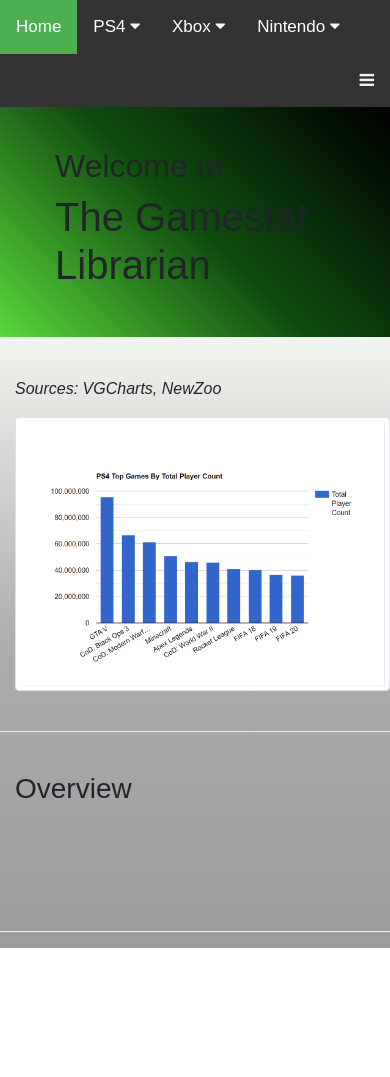
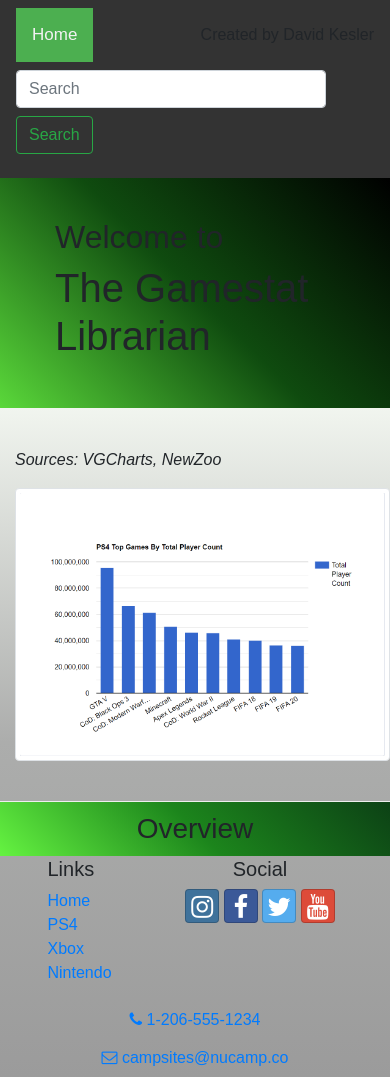
Before and after one commit to Orbexx/Gamestat_Librarian, a website: page index.html in a window 390 px wide. Before the commit the page ends 948 px from the top, so only its background shows below. Drawn offline with nearby package versions, Linux system fonts and the light colour scheme.

Commit message:
Fixed navigation bar with a footer that needs to be stuck to the bottom of the page

```diff
--- a/css/styles.css
+++ b/css/styles.css
@@ -15,9 +15,8 @@
     -webkit-text-fill-color: transparent;
 }
 
-.topnav {
+.navbar {
     background-color: #333;
-    overflow: hidden;
     font-family: Arial, Helvetica, sans-serif;
 }
 
@@ -29,7 +28,6 @@
 
 .dropdown {
     float: left;
-    overflow: hidden;
 }
 
 .dropdown .dropbtn {
@@ -48,13 +46,12 @@
     color: black;
 }
 
-.dropdown-content {
+.dropdown-menu {
     display: none;
-    position: absolute;
     background-color: #333;
     min-width: 160px;
     box-shadow: 0px 8px 16px 0px rgba(0, 0, 0, 0.2);
-    z-index: 1;
+    z-index: 0;
 }
 
 .dropdown-content a {
@@ -70,11 +67,8 @@
     background-color: #ddd;
 }
 
-.dropdown:hover .dropdown-content {
-    display: block;
-}
 
-.topnav a {
+.navbar a {
     float: center;
     display: block;
     color: #f2f2f2;
@@ -84,36 +78,36 @@
     font-size: 17px;
 }
 
-.topnav a:hover {
+.navbar a:hover {
     background-color: #696969;
     color: black;
 }
 
-.topnav a.active {
+.navbar-brand {
     background-color: #4CAF50;
     color: white;
 }
 
-.topnav .icon {
+.navbar .icon {
     display: none;
 }
 
 @media screen and (max-width: 600px) {
-    .topnav a:not(:first-child) {display: none;}
-    .topnav a.icon {
+    .navbar a:not(:first-child) {display: none;}
+    .navbar a.icon {
         float: right;
         display: block;
     }
 }
 
 @media screen and (max-width: 600px) {
-    .topnav.responsive {position: relative;}
-    .topnav.responsive .icon {
+    .navbar.responsive {position: relative;}
+    .navbar.responsive .icon {
         position: absolute;
         right: 0;
         top: 0;
     }
-    .topnav.responsive a {
+    .navbar.responsive a {
         float: none;
         display: block;
         text-align: left;
@@ -126,3 +120,10 @@
     min-height: 200px;
     margin-left: 0px;
 }
+
+.header {
+    background-image: linear-gradient(45deg, #65f341, #1c851c, #0c4115);
+    margin-bottom: 1px;
+    padding-bottom: 10px;
+    padding-top: 10px;
+}
--- a/index.html
+++ b/index.html
@@ -9,47 +9,57 @@
     <link rel="stylesheet" href="node_modules/bootstrap/dist/css/bootstrap.min.css">
     <link rel="stylesheet" href="node_modules/bootstrap-social/bootstrap-social.css">
     <link rel="stylesheet" href="https://cdnjs.cloudflare.com/ajax/libs/font-awesome/4.7.0/css/font-awesome.min.css">
+    <link rel="stylesheet" href="node_modules/font-awesome/css/font-awesome.min.css">
     <link rel="stylesheet" type="text/css" href="css/styles.css">
 
     <title>Gamestat Librarian</title>
 </head>
 
 <body>
-    <div class="topnav " id="myTopnav">
-        <div class="dropdown">
-            <a class="active" href="#home">Home</a>
+    <nav class="navbar sticky-top navbar-expand-lg" id="myNavBar">
+        <a class="navbar-brand" href="#">Home</a>
+        <button class="navbar-toggler" type="button" data-toggle="collapse" data-target="#navbarSupportedContent" aria-controls="navbarSupportedContent" aria-expanded="false" aria-label="Toggle Navigation"><span class="navbar-toggler-icon"></span>
+        </button>
+        <div class="collapse navbar-collapse" id="navbarSupportedContent">
+            <ul class="navbar-nav mr-auto">
+                <li class="nav-item dropdown">
+                    <a class="nav-link dropdown-toggle" href="#" id="navbarDropdown" role="button" data-toggle="dropdown" aria-haspopup="true" aria-expanded="false"> PS4 <span class="sr-only"></span>
+                    </a>
+                    <div class="dropdown-menu" aria-labelledby="navbarDropdown">
+                        <a class="dropdown-item" href="#">Console</a>
+                        <div class="dropdown-divider"></div>
+                        <a class="dropdown-item" href="#">Games</a>
+                    </div>
+                </li>
+                <li class="nav-item dropdown">
+                    <a class="nav-link dropdown-toggle" href="#" id="navbarDropdownMenuLink" role="button" data-toggle="dropdown" aria-haspopup="true" aria-expanded="false"> Xbox
+                    </a>
+                    <div class="dropdown-menu" aria-labelledby="navbarDropdown">
+                        <a class="dropdown-item" href="#">Console</a>
+                        <div class="dropdown-divider"></div>
+                        <a class="dropdown-item" href="#">Games</a>
+                    </div>
+                </li>
+                <li class="nav-item dropdown">
+                    <a class="nav-link dropdown-toggle" href="#" id="navbarDropdown" role="button" data-toggle="dropdown" aria-haspopup="true" aria-expanded="false"> Nintendo <span class="sr-only"></span>
+                    </a>
+                    <div class="dropdown-menu" aria-labelledby="navbarDropdown">
+                        <a class="dropdown-item" href="#">Console</a>
+                        <div class="dropdown-divider"></div>
+                        <a class="dropdown-item" href="#">Games</a>
+                    </div>
+                </li>
+                <form class="form-inline my-2 my-lg-0"></form>
+            </ul>
         </div>
-        <div class="dropdown">
-            <button class="dropbtn"> PS4
-                <i class="fa fa-caret-down"></i>
-            </button>
-            <div class="dropdown-content">
-                <a href="#">Console</a>
-                <a href="#">Games</a>
-            </div>
-        </div>
-        <div class="dropdown">
-            <button class="dropbtn"> Xbox
-                <i class="fa fa-caret-down"></i>
-            </button>
-            <div class="dropdown-content">
-                <a href="#">Console</a>
-                <a href="#">Games</a>
-            </div>
-        </div>
-        <div class="dropdown">
-            <button class="dropbtn"> Nintendo
-                <i class="fa fa-caret-down"></i>
-            </button>
-            <div class="dropdown-content">
-                <a href="#">Console</a>
-                <a href="#">Games</a>
-            </div>
-        </div>
-        <a href="javascript:void(0);" class="icon" onclick="myFunction()">
-            <i class="fa fa-bars"></i>
-        </a>
-    </div>
+        <span class="navbar-text text-gray">
+            Created by David Kesler
+        </span>
+        <form class="form-inline my-2 my-lg-0">
+            <input class="form-control mr-sm-2" type="search" placeholder="Search" aria-label="Search">
+            <button class="btn btn-outline-success my-2 my-sm-0" type="submit">Search</button>
+          </form>
+    </nav>
 
     <header class="jumbotron jumbotron-fluid">
         <div class="container">
@@ -79,29 +89,47 @@
                 <img class="d-flex mr-3 img-thumbnail" src="img/wepc-snippet.PNG" alt="We-pc-statistics for PS4">
             </div>
         </div>
-            <div class="row row-content form-group">
+            <div class="row" id="overview">
                 <div class="col-sm-6 mx-auto">
+                    <div class="text-center">
                     <h3 class="header">Overview</h3>
                 </div>
             </div>
         </div>
 
-    <script>
-        function myFunction() {
-            var x = document.getElementById("myTopnav");
-            if (x.className === "topnav") {
-                x.className += " responsive";
-            }
-            else {
-                x.className = "topnav";
-            }
-        }
-    </script>
-
 </body>
 
-<footer>
-
+<footer class="site-footer">
+    <div class="container">
+        <div class="row">
+            <div class="col-4 col-sm-2 offset-1">
+                <h5>Links</h5>
+                <ul class="list-unstyled">
+                    <li><a href="index.html">Home</a></li>
+                    <li><a href="#">PS4</a></li>
+                    <li><a href="#">Xbox</a></li>
+                    <li><a href="#">Nintendo</a></li>
+                </ul>
+            </div>
+            <div class="col-6 col-sm-5 text-center">
+                <h5>Social</h5>
+                <a class="btn btn-social-icon btn-instagram" href="http://instagram.com/"><i
+                        class="fa fa-instagram"></i></a>
+                <a class="btn btn-social-icon btn-facebook" href="http://facebook.com/"><i
+                        class="fa fa-facebook"></i></a>
+                <a class="btn btn-social-icon btn-twitter" href="http://twitter.com/"><i
+                        class="fa fa-twitter"></i></a>
+                <a class="btn btn-social-icon btn-google" href="http://youtube.com/"><i
+                        class="fa fa-youtube"></i></a>
+            </div>
+            <div class="col-sm-4 text-center">
+                <a role="button" class="btn btn-link" href="tel:+12094378243"><i class="fa fa-phone"></i>
+                    1-206-555-1234</a><br />
+                <a role="button" class="btn btn-link" href="mailto:campsites@nucamp.co"><i
+                        class="fa fa-envelope-o"></i> campsites@nucamp.co</a>
+            </div>
+        </div>
+    </div>
 </footer>
 
 <script src="node_modules/jquery/dist/jquery.slim.min.js"> </script>
--- a/package.json
+++ b/package.json
@@ -18,6 +18,8 @@
   },
   "dependencies": {
     "bootstrap": "^4.5.2",
+    "bootstrap-social": "^5.1.1",
+    "font-awesome": "^4.7.0",
     "jquery": "^3.5.1",
     "popper.js": "^1.16.1"
   }
```
Also changed, not shown: 1 other file.
